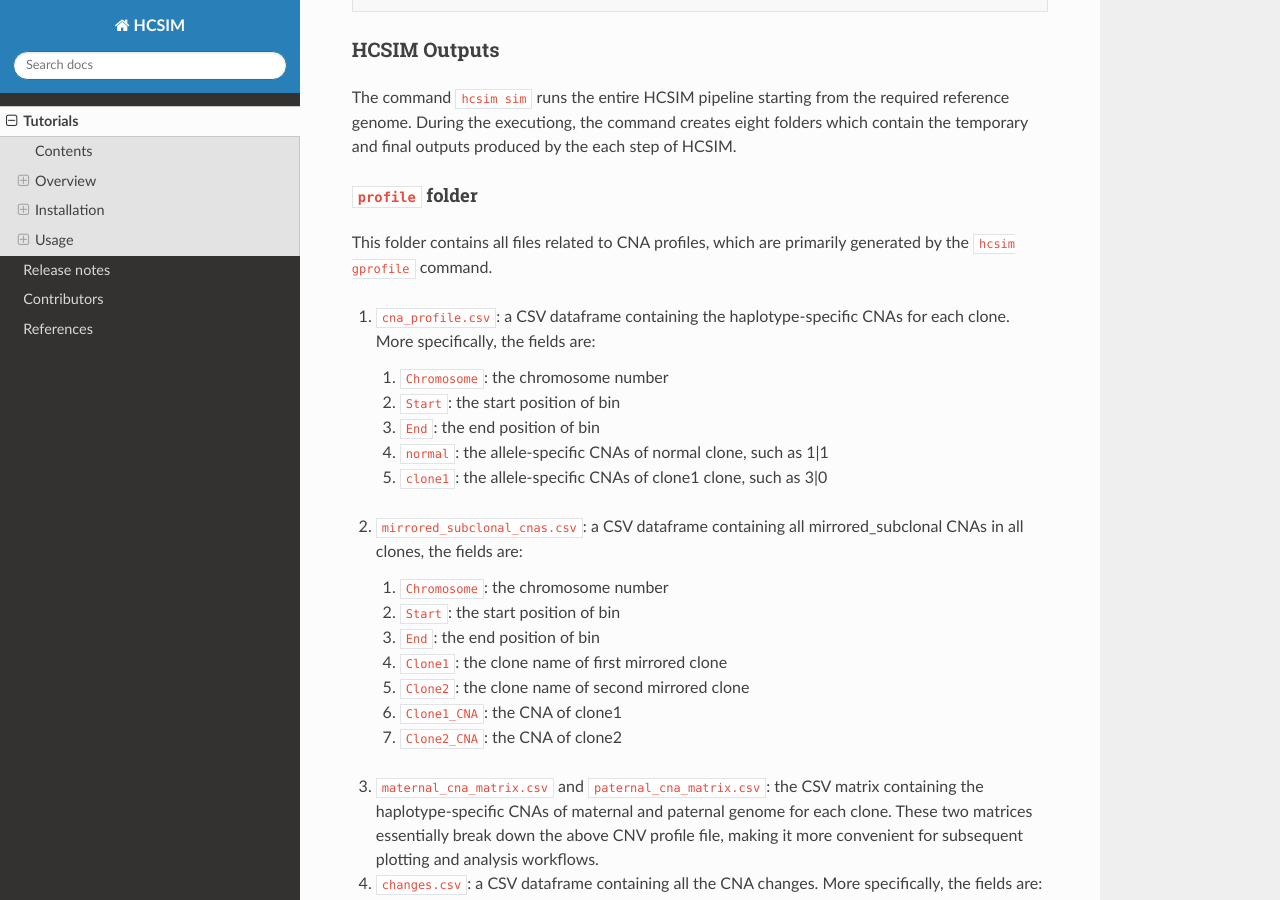
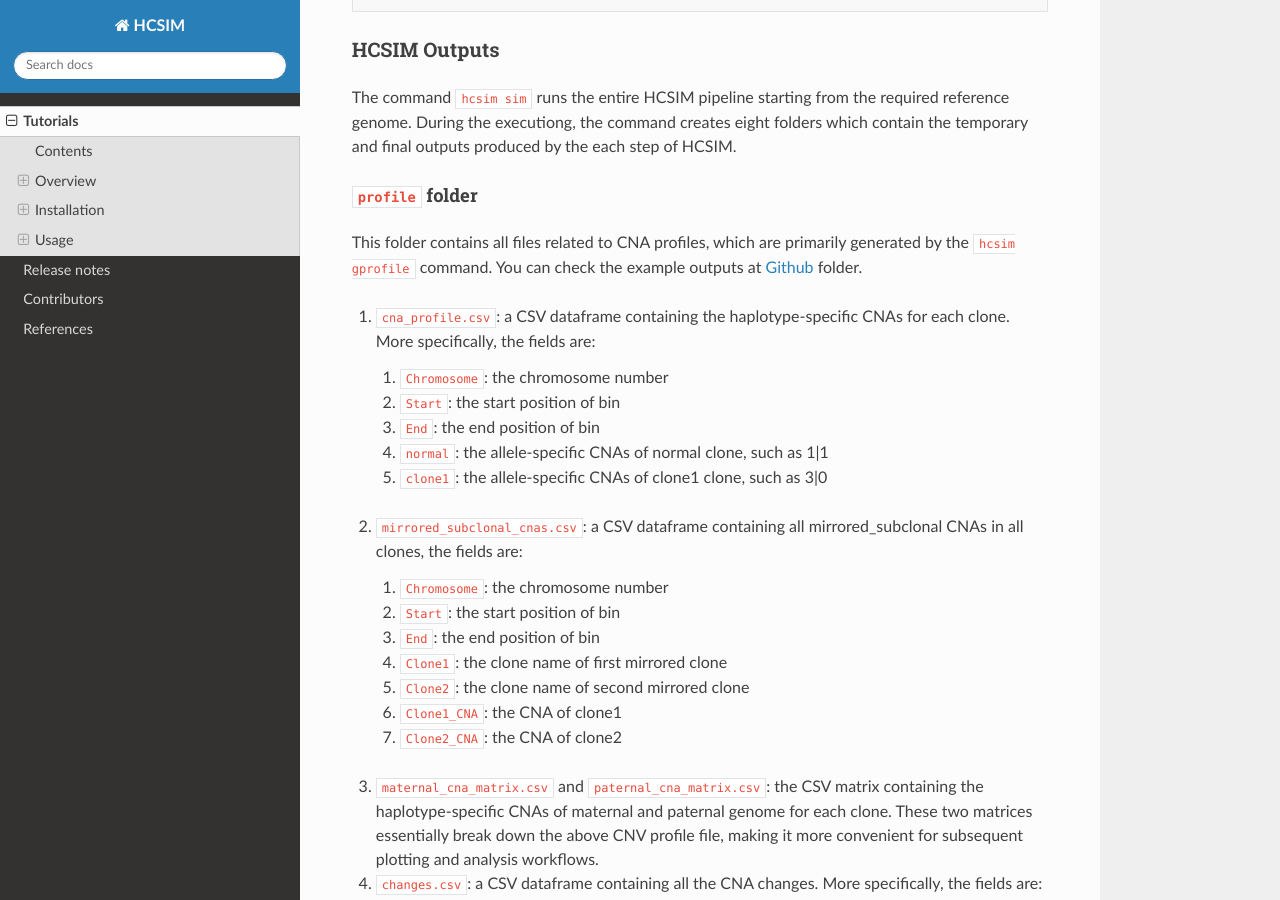
Before and after one commit to xikanfeng2/HCSIM, a Sphinx documentation site: the page built from docs/tutorials.md, in a window 1280 px wide and 900 px high, scrolled down 6715 px. Built offline with Sphinx 7.4.7 and the Read the Docs theme 3.1.0, drawn with Linux system fonts in a browser that asks for light colours.

Commit message:
add example profile folder

```diff
--- a/docs/tutorials.md
+++ b/docs/tutorials.md
@@ -241,7 +241,7 @@ The command `hcsim sim` runs the entire HCSIM pipeline starting from the require
 
 #### `profile` folder
 
-This folder contains all files related to CNA profiles, which are primarily generated by the `hcsim gprofile` command.
+This folder contains all files related to CNA profiles, which are primarily generated by the `hcsim gprofile` command. You can check the example outputs at [Github] folder.
 
 1. `cna_profile.csv`: a CSV dataframe containing the haplotype-specific CNAs for each clone. More specifically, the fields are:
    1. `Chromosome`: the chromosome number
@@ -322,3 +322,5 @@ This folder contains all log files for all HCSIM steps.
 ### `tmp` folder
 
 This folder contains all temporary files for all HCSIM steps.
+
+[Github]: https://github.com/xikanfeng2/HCSIM/datasets/hcCNA-bench-large/profile
```
